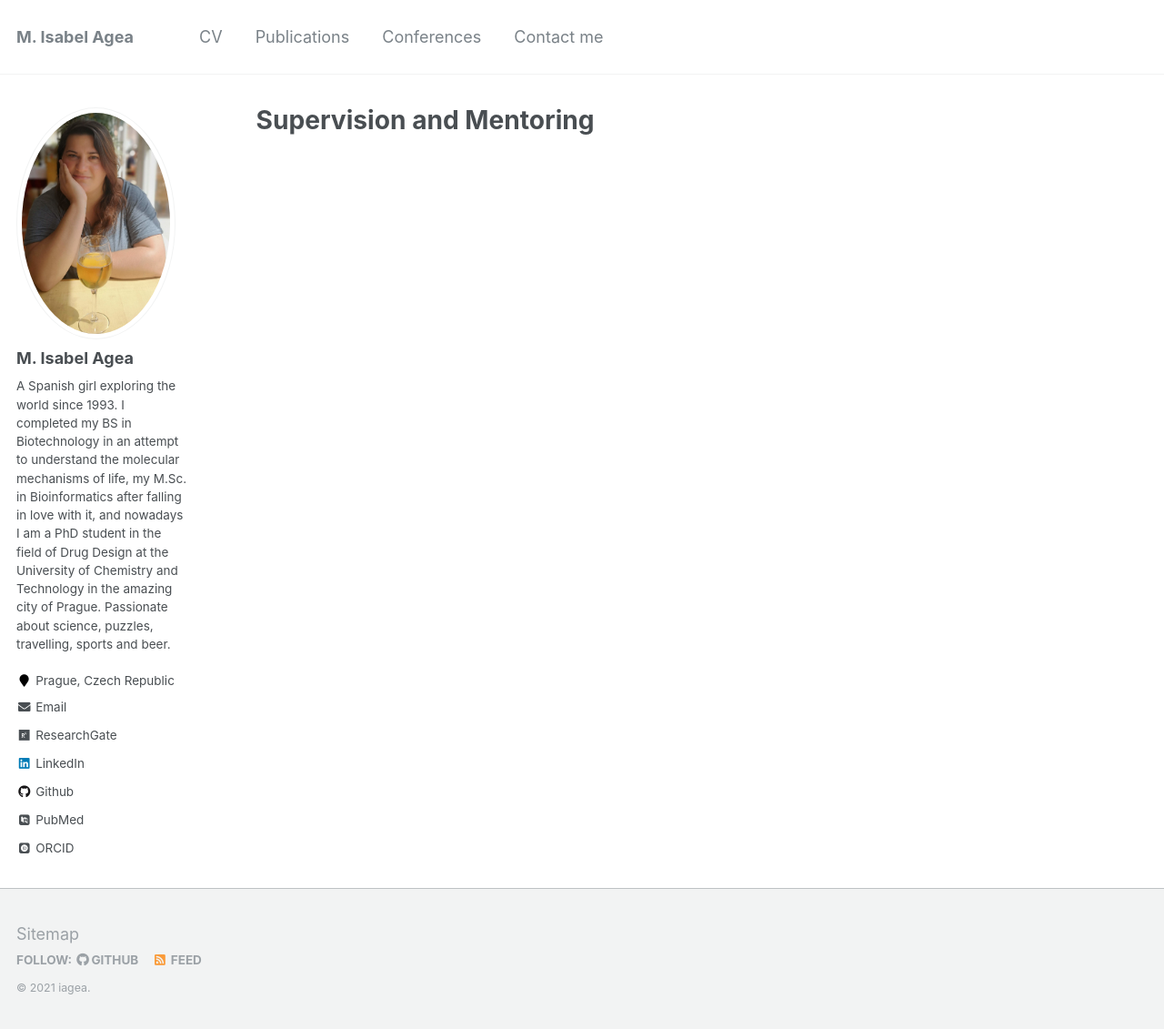
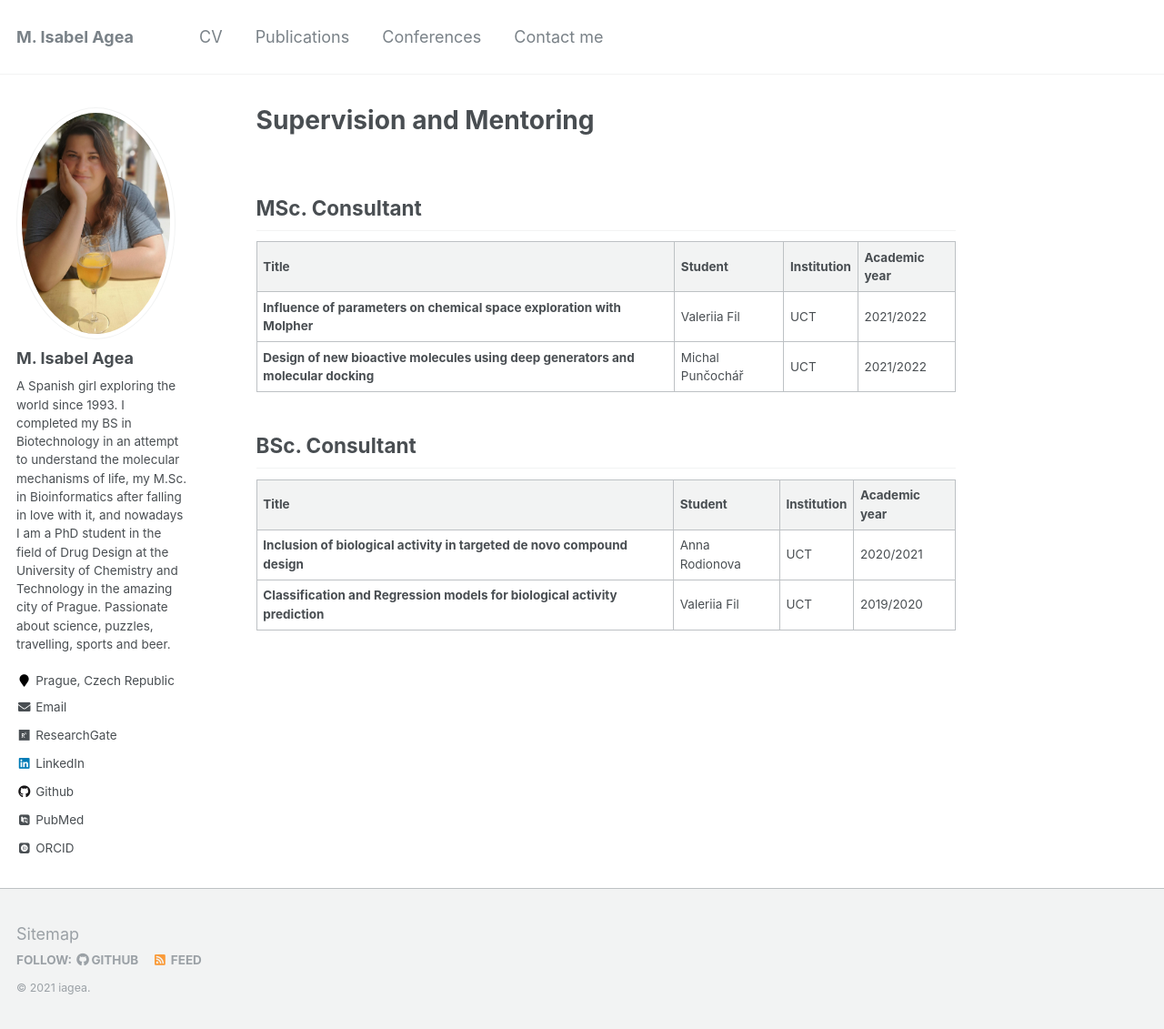
Before and after one commit to Iagea/iagea.github.io, a Jekyll site: the page built from _teaching/supervision.md, in a window 1280 px wide and 1131 px high. Shown: the whole window at 91% size. Built offline with Jekyll 4.4.1, drawn with Linux system fonts in a browser that asks for light colours; some web fonts are replaced.

Commit message:
Update supervision.md

```diff
--- a/_teaching/supervision.md
+++ b/_teaching/supervision.md
@@ -5,3 +5,17 @@ type: "Last updated"
 date: 2021-12-01
 permalink: /teaching/supervision
 ---
+
+## MSc. Consultant
+
+| Title | Student | Institution |  Academic year
+| ------------- | ------------- | ------------- | ------------- |
+| **Influence of parameters on chemical space exploration with Molpher** | Valeriia Fil | UCT |  2021/2022
+| **Design of new bioactive molecules using deep generators and molecular docking** | Michal Punčochář | UCT |  2021/2022
+
+## BSc. Consultant
+
+| Title | Student | Institution |  Academic year
+| ------------- | ------------- | ------------- | ------------- |
+| **Inclusion of biological activity in targeted de novo compound design** | Anna Rodionova | UCT |  2020/2021
+| **Classification and Regression models for biological activity prediction** | Valeriia Fil | UCT |  2019/2020
```
